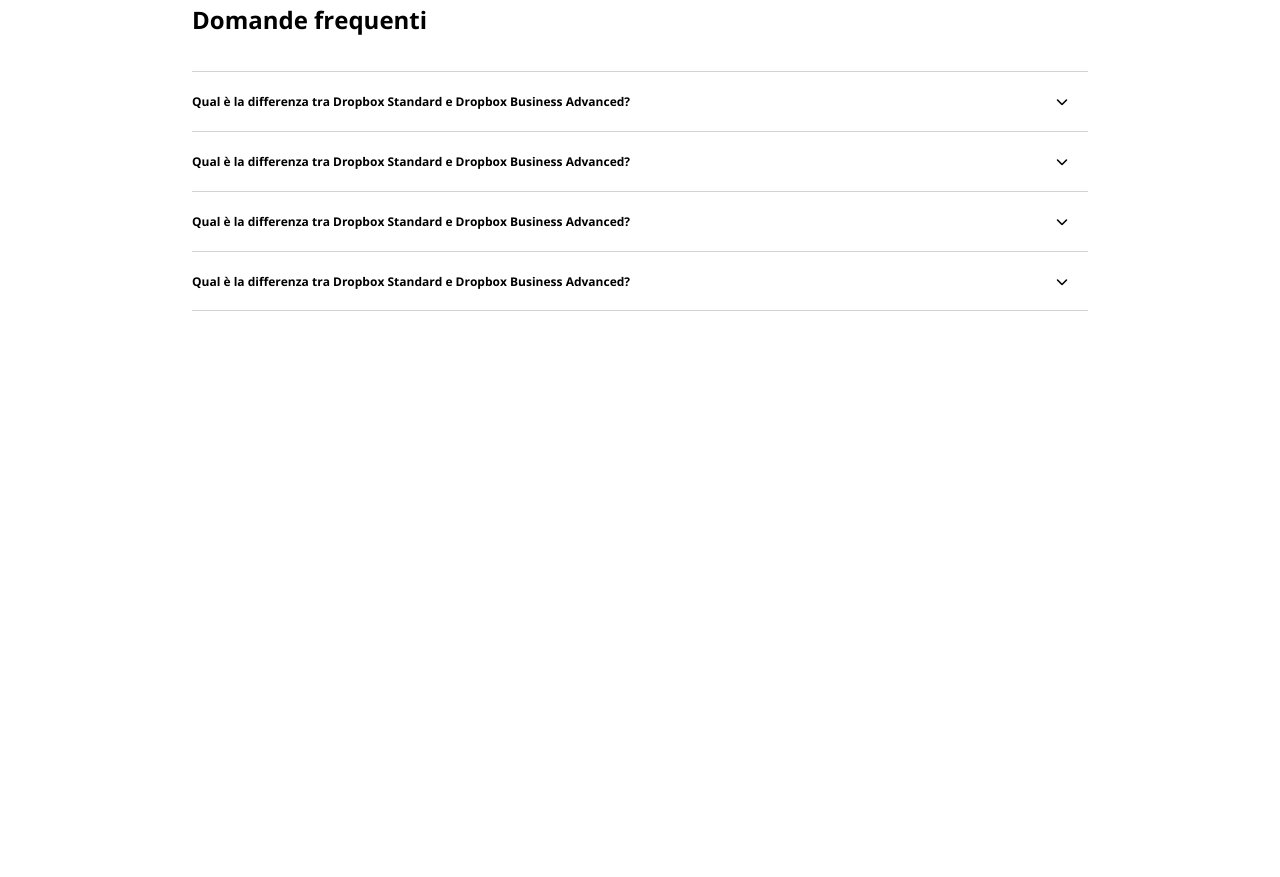
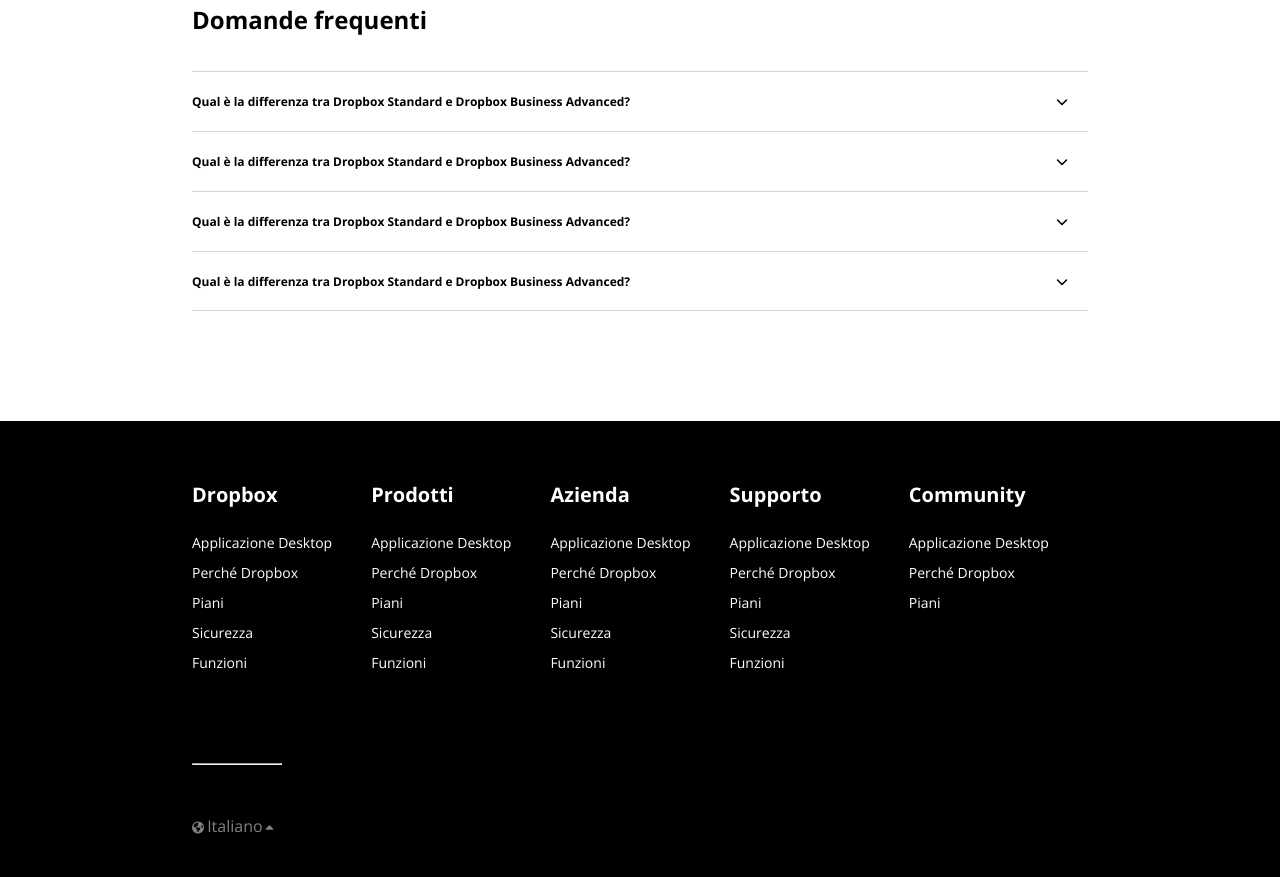
Before and after one commit to Mattia2119/htmlcss-dropbox, a plain HTML site: page index.html in a window 1280 px wide. Shown: the part 4780-5657 px from the top of the page. Before the commit the page ends 5201 px from the top, so only its background shows below. Drawn offline with nearby package versions, Linux system fonts and the light colour scheme.

Commit message:
Fine Esercizio base

```diff
--- a/index.html
+++ b/index.html
@@ -572,9 +572,104 @@
 
     <footer>
 
+        <div class="container-center">
+
+            <div class="footer-row">
+
+                <h3>
+                    Dropbox
+                </h3>
+
+                <ul>
+                    <li><a href="#">Applicazione Desktop</a></li>
+                    <li><a href="#">Perché Dropbox</a></li>
+                    <li><a href="#">Piani</li>
+                    <li><a href="#">Sicurezza</a></li>
+                    <li><a href="#">Funzioni</a></li>
+                </ul>
+
+            </div>
+
+            <div class="footer-row">
+
+                <h3>Prodotti</h3>
+
+                <ul>
+                    <li><a href="#">Applicazione Desktop</a></li>
+                    <li><a href="#">Perché Dropbox</a></li>
+                    <li><a href="#">Piani</li>
+                    <li><a href="#">Sicurezza</a></li>
+                    <li><a href="#">Funzioni</a></li>
+                </ul>
+            </div>
+
+            <div class="footer-row">
+
+                <h3>Azienda</h3>
+
+                <ul>
+                    <li><a href="#">Applicazione Desktop</a></li>
+                    <li><a href="#">Perché Dropbox</a></li>
+                    <li><a href="#">Piani</li>
+                    <li><a href="#">Sicurezza</a></li>
+                    <li><a href="#">Funzioni</a></li>
+                </ul>
+
+            </div>
+
+            <div class="footer-row">
+
+                <h3>Supporto</h3>
+
+                <ul>
+                    <li><a href="#">Applicazione Desktop</a></li>
+                    <li><a href="#">Perché Dropbox</a></li>
+                    <li><a href="#">Piani</li>
+                    <li><a href="#">Sicurezza</a></li>
+                    <li><a href="#">Funzioni</a></li>
+                </ul>
+
+            </div>
+
+            <div class="footer-row">
+
+                <h3>Community</h3>
+
+                <ul>
+                    <li><a href="#">Applicazione Desktop</a></li>
+                    <li><a href="#">Perché Dropbox</a></li>
+                    <li><a href="#">Piani</li>
+
+                </ul>
+
+            </div>
+
+        </div>
+
+
+        <div class="container-center">
+
+            <hr>
+
+            <div class="content-line">
+
+                    <i class="fas fa-globe-americas"></i>
+                    <a id="language" href="#">Italiano</a>
+                    <a href="#"><i class="fas fa-sort-up"></i></a>
+
+            </div>
+
+        </div>
+
     </footer>
 
     <!--Fine Footer-->
+
+    <!---->
+
+
+
+
 
     </main>
     <!--Fine Main-->
--- a/style.css
+++ b/style.css
@@ -355,7 +355,7 @@ top: 5px;
 /*--Inizio sezione sponsors--*/
 
 .large-container {
-    height: height: 30vw;
+    height: 30vw;
     width: 100%;
 }
 
@@ -552,3 +552,67 @@ margin-bottom: 30px;
 }
 
 /*--Regole Footer--*/
+
+/*--Footer--*/
+
+footer {
+    background-color: black;
+    position: relative;
+}
+
+footer .container-center {
+    margin-bottom: 0;
+    background-color: black;
+}
+
+.footer-row {
+    float: left;
+    width: calc(100%/5);
+    margin-bottom: 90px;
+}
+
+.footer-row ul li {
+    list-style: none;
+}
+
+.footer-row ul li a {
+    text-decoration: none;
+    color: white;
+    margin-top: 10px;
+    display: inline-block;
+    font-size: 14px;
+}
+
+.footer-row h3 {
+    margin-top: 60px;
+    margin-bottom: 15px;
+    font-size: 20px;
+    color: white;
+}
+
+footer hr {
+    width: 10%;
+    margin-bottom: 50px;
+    color: lightgrey;
+}
+
+footer .content-line {
+    padding: 0px;
+}
+
+#language {
+    color: grey;
+    font-size: 16px;
+    margin-bottom: 40px;
+    display: inline-block;
+}
+
+footer i {
+    color: grey;
+    margin-bottom: 35px;
+}
+
+.fas.fa-sort-up {
+    position: relative;
+    top: 3px;
+}
```
